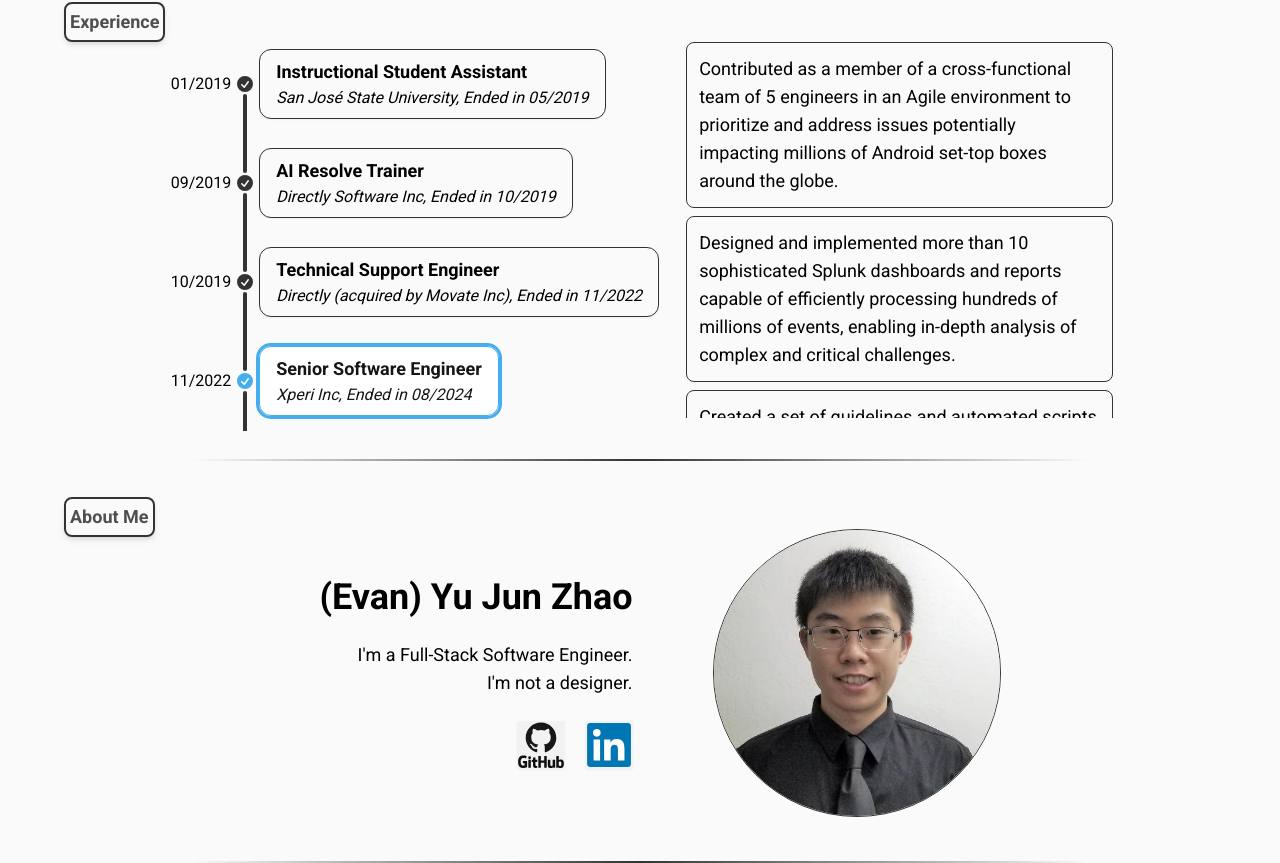
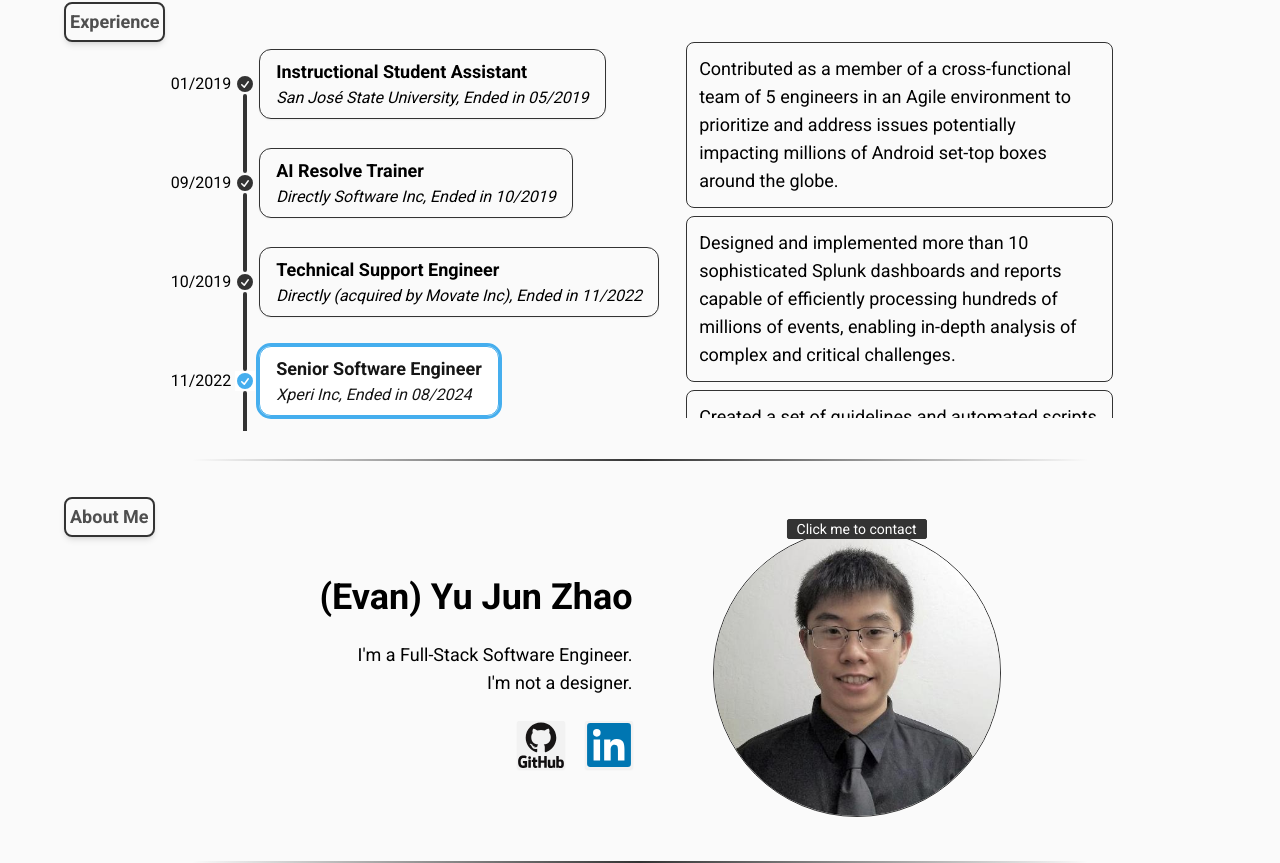
Before and after one commit to Evan-YJ-Zhao/web-portfolio, a Next.js app: page /about-me in a window 1280 px wide. Shown: the part 679-1542 px from the top of the page. Built offline with nearby package versions, Linux system fonts and the light colour scheme.

Commit message:
Added a dark mask when hover

```diff
--- a/components/About/AboutPanel.tsx
+++ b/components/About/AboutPanel.tsx
@@ -4,13 +4,19 @@ import Image from "next/image";
 const AboutPanel = () => {
   return (
     <div className="relative w-full h-full flex justify-center flex-row-reverse my-12 gap-10">
-      <div className="relative aspect-square">
-        <Image
-          src={aboutMeImg}
-          alt="Profile Image"
-          className="border border-primary rounded-full"
-          fill
-        />
+      <div className="relative indicator aspect-square rounded-full hover:bg-black">
+        <a href="/contact-me">
+          <span className="indicator-item indicator-center badge badge-primary">
+            Click me to contact
+          </span>
+          <Image
+            src={aboutMeImg}
+            alt="Profile Image"
+            className="border border-primary rounded-full
+              hover:shadow-lg hover:shadow-primary hover:border-2 hover:opacity-70"
+            fill
+          />
+        </a>
       </div>
       <div className="px-10 flex flex-col justify-center">
         <h1 className="text-4xl font-bold text-right">(Evan) Yu Jun Zhao</h1>
@@ -19,14 +25,21 @@ const AboutPanel = () => {
           I'm not a designer.
         </p>
         <div className="flex justify-end gap-5">
-          <a href="https://github.com/Yu-Jun-Zhao/" target="_blank" className="relative btn aspect-square">
+          <a
+            href="https://github.com/Yu-Jun-Zhao/"
+            target="_blank"
+            className="relative btn aspect-square"
+          >
             <Image src={githubNamedImg} alt="Link to my Github" fill />
           </a>
-          <a href="https://www.linkedin.com/in/yu-jun-zhao/" target="_blank" className="relative btn aspect-square">
+          <a
+            href="https://www.linkedin.com/in/yu-jun-zhao/"
+            target="_blank"
+            className="relative btn aspect-square"
+          >
             <Image src={linkedInColoredImg} alt="Link to my LinkedIn" fill />
           </a>
         </div>
-
       </div>
     </div>
   );
```
